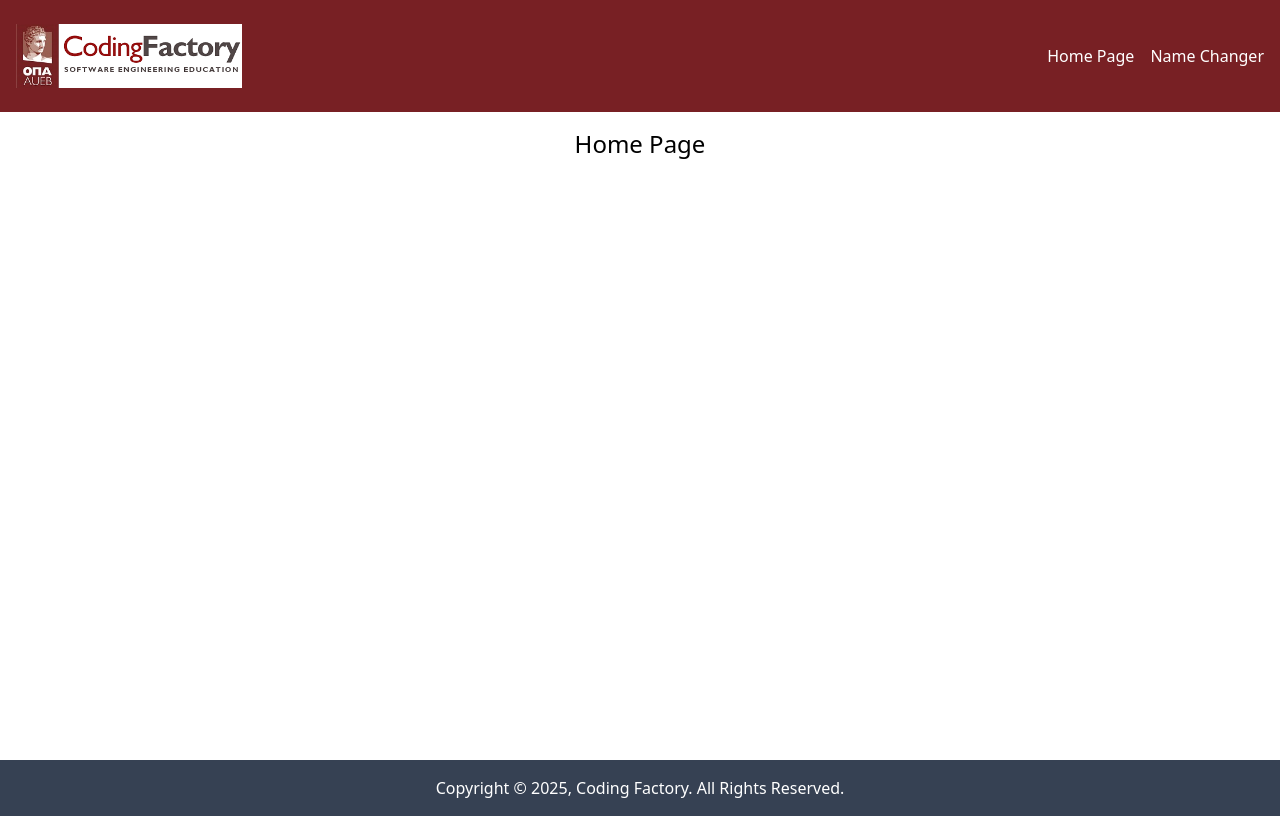
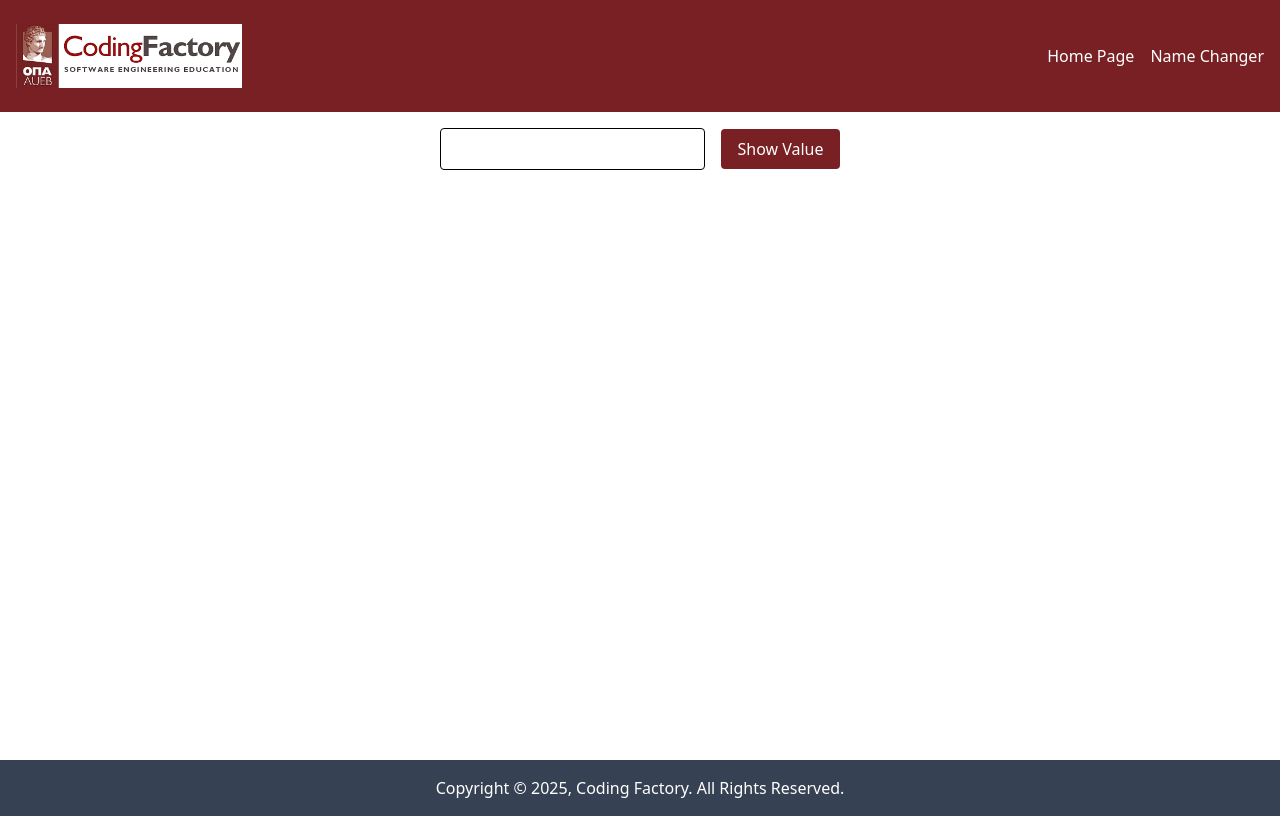
Before and after one commit to ChristosTA/cf7-components-intro, a React (Vite) app: page / in a window 1280 px wide. Built offline with nearby package versions, Linux system fonts and the light colour scheme.

Commit message:
feat: new useRef example with UnControlledInput component

```diff
--- a/src/App.tsx
+++ b/src/App.tsx
@@ -8,7 +8,7 @@
 // import Layout from "./components/Layout.tsx";
 // import OnlineStatus from "./components/OnlineStatus.tsx";
 import {BrowserRouter, Route, Routes} from "react-router";
-import HomePage from "./pages/HomePage.tsx";
+// import HomePage from "./pages/HomePage.tsx";
 import NameChangerPage from "./pages/NameChangerPage.tsx";
 import OnlineStatusPage from "./pages/OnlineStatusPage.tsx";
 import UserPage from "./pages/UserPage.tsx";
@@ -17,6 +17,8 @@
 import RouterExamplesLayout from "./components/RouterExamplesLayout.tsx";
 import AutoRedirectPage from "./pages/AutoRedirectPage.tsx";
 import NotFoundPage from "./pages/NotFoundPage.tsx";
+// import FocusInput from "./components/FocusInput.tsx";
+import UnControlledInput from "./components/UnControlledInput.tsx";
 // import Counter from "./components/Counter.tsx";
 // import NameChanger from "./components/NameChanger.tsx";
 // import CounterWithMoreStates from "./components/CounterWithMoreStates.tsx";
@@ -64,7 +66,9 @@
             {/*<Layout>*/}
                 <Routes>
                     <Route element={<RouterLayout/>}>
-                        <Route index element={<HomePage />}/>
+                        {/*<Route index element={<HomePage />}/>*/}
+                        {/*<Route index element={<FocusInput/>}/>*/}
+                        <Route index element={<UnControlledInput/>}/>
                         <Route path="users/:userId" element={<UserPage />}/>
                         <Route path="users" element={<UserPage />} />
                     </Route>
--- /dev/null
+++ b/src/components/ControlledInput.tsx
@@ -0,0 +1,23 @@
+import {useState} from "react";
+
+
+const ControlledInput = () => {
+    const [name , setName] = useState<string>('');
+
+    const handleChange = (e: React.ChangeEvent<HTMLInputElement>) => {
+        setName(e.target.value);
+    }
+
+    return (
+        <>
+            <div className="text-center">
+                <input
+                    value={name}
+                    onChange={handleChange}
+                    type="text"
+                    className="border rounded px-4 py-2"/>
+            </div>
+        </>
+    )
+}
+export default ControlledInput;
--- /dev/null
+++ b/src/components/FocusInput.tsx
@@ -0,0 +1,29 @@
+import {useRef} from "react";
+
+
+const FocusInput = () => {
+    const inputRef = useRef<HTMLInputElement>(null);
+
+
+    const handleClick = () => {
+        inputRef.current?.focus();
+
+    }
+
+    return (
+        <>
+            <div className="text-center space-x-4 mt-6">
+                <input
+                    ref={inputRef}
+                    type="text"
+                    className="border px-4 py-2 rounded"/>
+                <button
+                    onClick={handleClick}
+                    className="bg-cf-dark-gray text-white px-4 py-2 rounded">
+                    Focus Input
+                </button>
+            </div>
+        </>
+    )
+}
+export default FocusInput;
--- /dev/null
+++ b/src/components/UnControlledInput.tsx
@@ -0,0 +1,35 @@
+import {useRef} from "react";
+
+
+const UnControlledInput = () => {
+    // const [name , setName] = useState<string>('');
+    const inputRef= useRef<HTMLInputElement>(null);
+
+    // const handleChange = (e: React.ChangeEvent<HTMLInputElement>) => {
+    //     // setName(e.target.value);
+    // }
+
+    const handleClick = () => {
+        alert(`Value : ${inputRef.current?.value}`);
+    }
+
+    return (
+        <>
+            <div className="text-center mt-8 space-x-4">
+                <input
+                    // value={name}
+                    ref={inputRef}
+                    // onChange={handleChange}
+                    type="text"
+                    className="border rounded px-4 py-2"/>
+                <button
+                    onClick={handleClick}
+                    className="bg-cf-dark-red text-white py-2 px-4 rounded"
+                >
+                    Show Value
+                </button>
+            </div>
+        </>
+    )
+}
+export default UnControlledInput;
```
